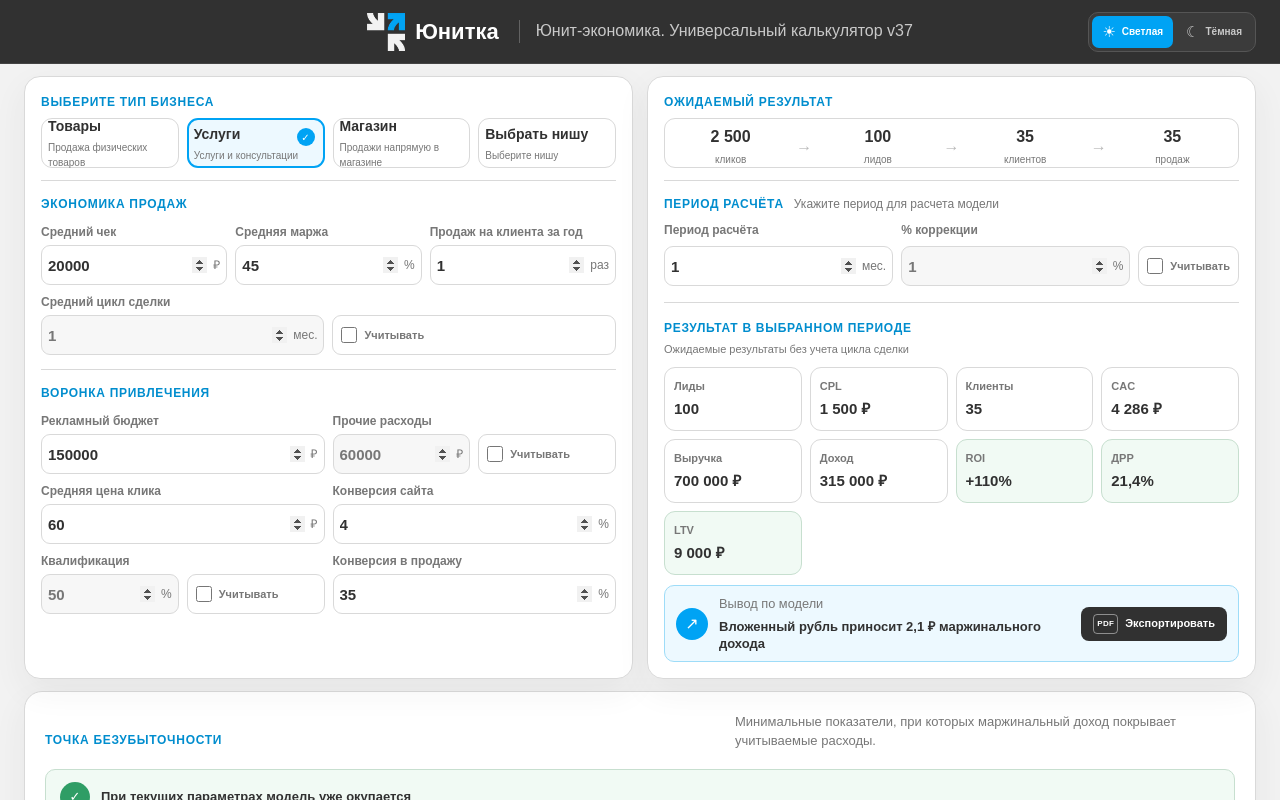
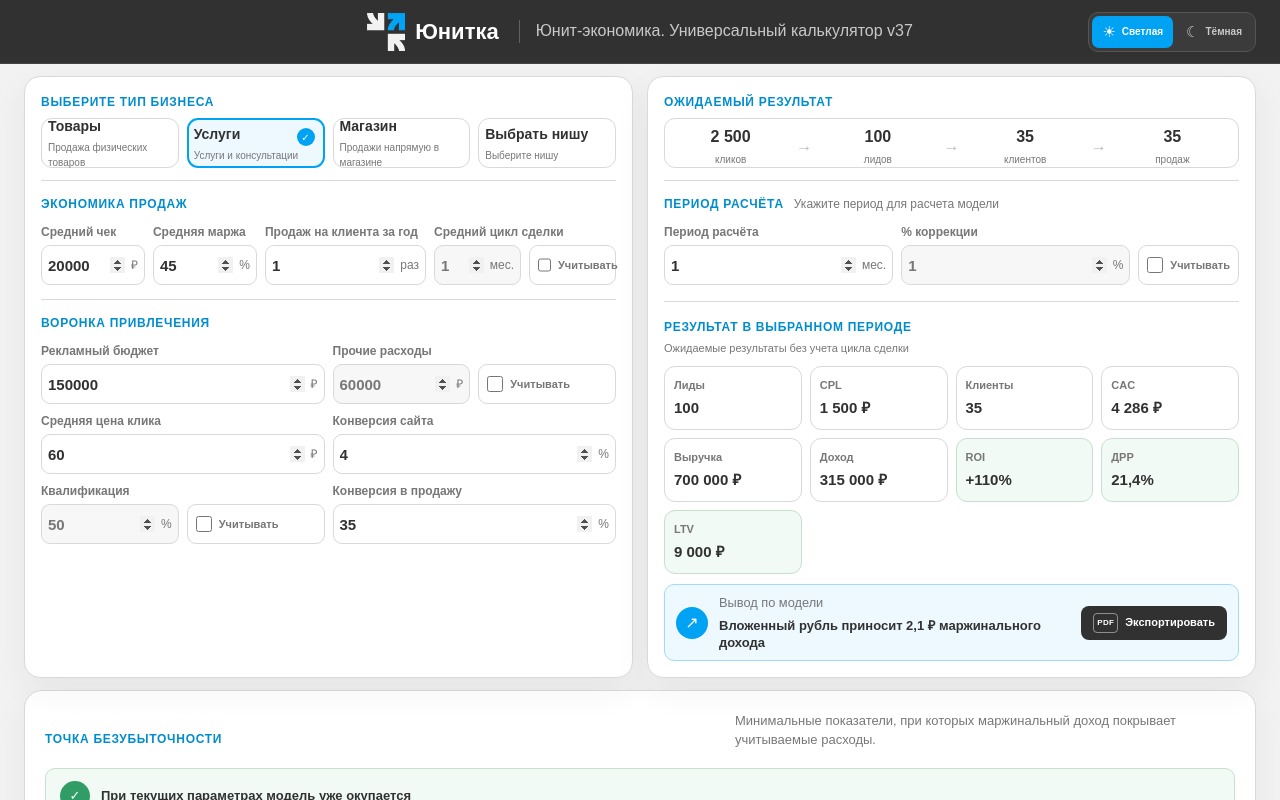
Before and after one commit to wer4d/unitka, a Next.js app: page / in a window 1280 px wide. Shown: the top 800 px of the page. Built offline with nearby package versions, Linux system fonts and the light colour scheme.

Commit message:
Place sales economics controls in one row

```diff
--- a/app/globals.css
+++ b/app/globals.css
@@ -88,7 +88,8 @@ button,input,select { font:inherit; } a { color:inherit; text-decoration:none; }
 .group-number { width:34px; height:34px; display:grid; place-items:center; background:var(--accent-soft); color:var(--accent-dark); border-radius:9px; font-size:11px; font-weight:800; }
 h2 { font-size:23px; line-height:1.2; margin:5px 0 18px; letter-spacing:-.02em; }
 .fields { display:grid; gap:9px; }
-.business-fields { grid-template-columns:repeat(3,1fr); }
+.business-fields { grid-template-columns:minmax(0,1fr) minmax(0,1fr) minmax(0,1.55fr) minmax(0,1.75fr); align-items:end; }
+.business-fields .field-label { white-space:nowrap; }
 .marketing-fields { grid-template-columns:repeat(2,minmax(0,1fr)); }
 .marketing-fields>:nth-child(1),.marketing-fields>:nth-child(2) { grid-column:span 3; }
 .marketing-fields>:nth-child(1),.marketing-fields>:nth-child(2),
@@ -96,7 +97,7 @@ h2 { font-size:23px; line-height:1.2; margin:5px 0 18px; letter-spacing:-.02em;
 .marketing-fields>:nth-child(5),.marketing-fields>:nth-child(6) { grid-column:auto; }
 .paired-field { display:grid; gap:6px; min-width:0; }
 .paired-controls { display:grid; grid-template-columns:repeat(2,minmax(0,1fr)); gap:8px; }
-.deal-cycle-field { grid-column:1 / -1; }
+.deal-cycle-field { grid-column:auto; }
 .field { display:grid; gap:6px; min-width:0; }
 .field-label { font-size:12px; color:var(--muted); font-weight:600; display:flex; align-items:center; gap:5px; }
 .field-control { height:42px; display:flex; align-items:center; border:1px solid var(--line); background:var(--surface); border-radius:9px; overflow:hidden; transition:.15s; }
@@ -115,12 +116,12 @@ h2 { font-size:23px; line-height:1.2; margin:5px 0 18px; letter-spacing:-.02em;
 .funnel { height:var(--summary-control-height); display:grid; grid-template-columns:1fr auto 1fr auto 1fr auto 1fr; align-items:center; gap:6px; border:1px solid var(--line); background:var(--surface); border-radius:11px; padding:7px; }
 .funnel-qualified { grid-template-columns:1fr auto 1fr auto 1.25fr auto 1fr auto 1fr; }
 .funnel div { display:grid; text-align:center; gap:3px; }.funnel b { font-size:16px; }.funnel small { color:var(--muted); font-size:10px; }.funnel>span { color:var(--line-strong); }
-.calculation-period { display:grid; gap:10px; }
+.calculation-period { display:grid; gap:12px; }
 .results-period { margin-top:14px; padding-top:16px; border-top:1px solid var(--line); }
 .period-heading { display:flex; align-items:baseline; flex-wrap:wrap; gap:5px 10px; }
 .period-heading small { color:var(--muted); font-size:12px; line-height:1.35; }
 .period-controls { display:grid; grid-template-columns:minmax(0,1fr) minmax(0,1fr) auto; align-items:end; gap:10px; }
-.period-field,.correction-field { display:grid; gap:7px; min-width:0; }
+.period-field,.correction-field { display:grid; gap:6px; min-width:0; }
 .period-correction-toggle { height:42px; display:flex; align-items:center; gap:7px; padding:0 8px; border:1px solid var(--line); border-radius:9px; background:var(--surface); color:var(--muted); font-size:11px; font-weight:700; cursor:pointer; transition:.15s ease; }
 .period-correction-toggle input { width:16px; height:16px; margin:0; accent-color:var(--accent); }
 .period-correction-toggle:hover { border-color:var(--accent-border); }
@@ -214,7 +215,8 @@ h2 { font-size:23px; line-height:1.2; margin:5px 0 18px; letter-spacing:-.02em;
 .pdf-report { display:none; }
 @media (max-width:1050px) { .workspace { width:auto; margin-left:20px; margin-right:20px; grid-template-columns:1fr; }.results { position:static; height:auto; }.preset-grid { grid-template-columns:repeat(2,minmax(0,1fr)); } }
 @media (max-width:1050px) { .break-even,.metrics-guide,.calculation-logic { width:auto; margin-left:20px; margin-right:20px; }.guide-grid { grid-template-columns:repeat(2,1fr); }.logic-card { grid-template-columns:1fr; } }
-@media (max-width:820px) { .theme-switch button { width:32px; justify-content:center; padding:0; }.theme-switch button b { display:none; } }
+@media (min-width:1051px) and (max-width:1250px) { .business-fields { grid-template-columns:repeat(2,minmax(0,1fr)); }.deal-cycle-field { grid-column:1 / -1; } }
+@media (max-width:820px) { .theme-switch button { width:32px; justify-content:center; padding:0; }.theme-switch button b { display:none; }.business-fields { grid-template-columns:repeat(2,minmax(0,1fr)); }.deal-cycle-field { grid-column:1 / -1; } }
 @media (min-width:1051px) and (max-width:1650px) and (max-height:950px) {
   .header { height:64px; }
   .header-inner { gap:16px; }
@@ -242,7 +244,8 @@ h2 { font-size:23px; line-height:1.2; margin:5px 0 18px; letter-spacing:-.02em;
   .results-head { margin-bottom:7px; }
   .funnel { padding:6px; }
   .results-period { margin-top:12px; padding-top:14px; }
-  .calculation-period { gap:8px; }
+  .calculation-period { gap:10px; }
+  .period-field,.correction-field { gap:4px; }
   .metric-grid,.result-section-heading { margin-top:16px; padding-top:16px; }
   .period-result-grid { margin-top:10px; padding-top:0; }
   .metric-grid { gap:8px; }
```
